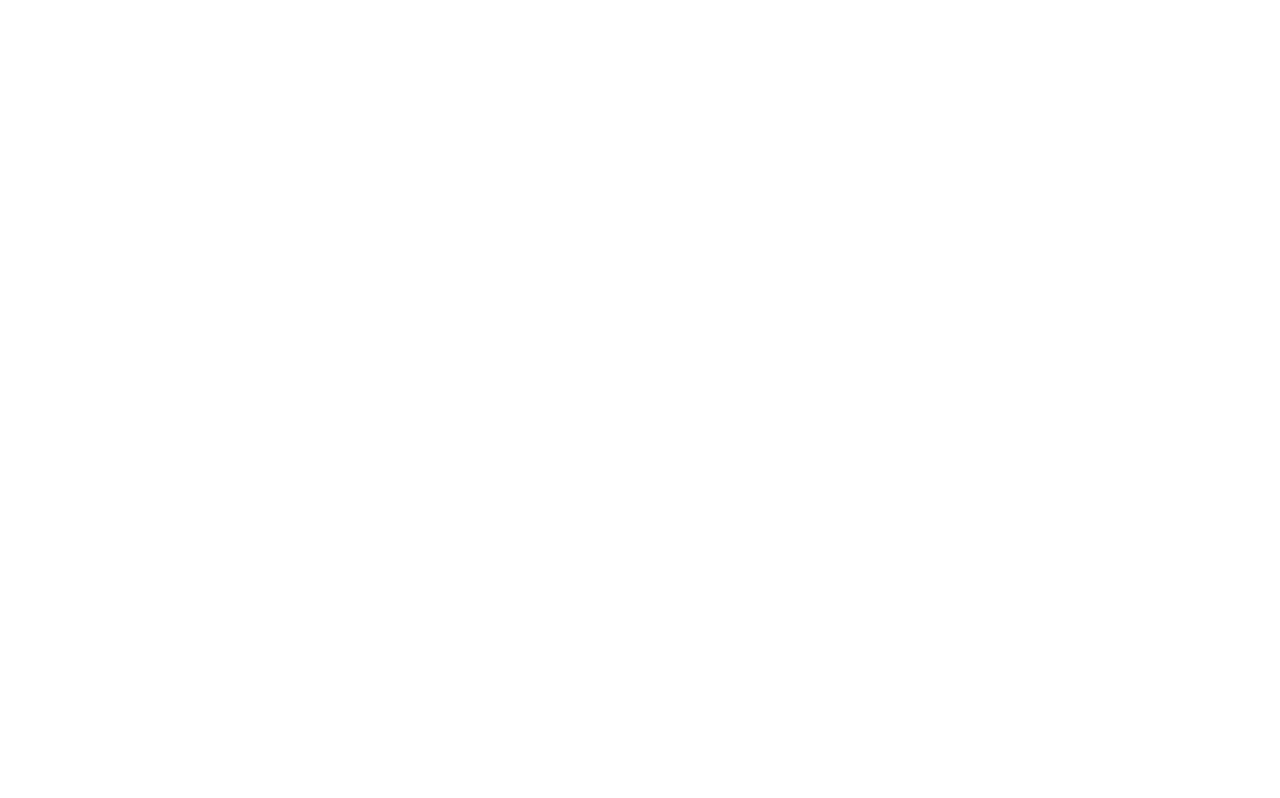
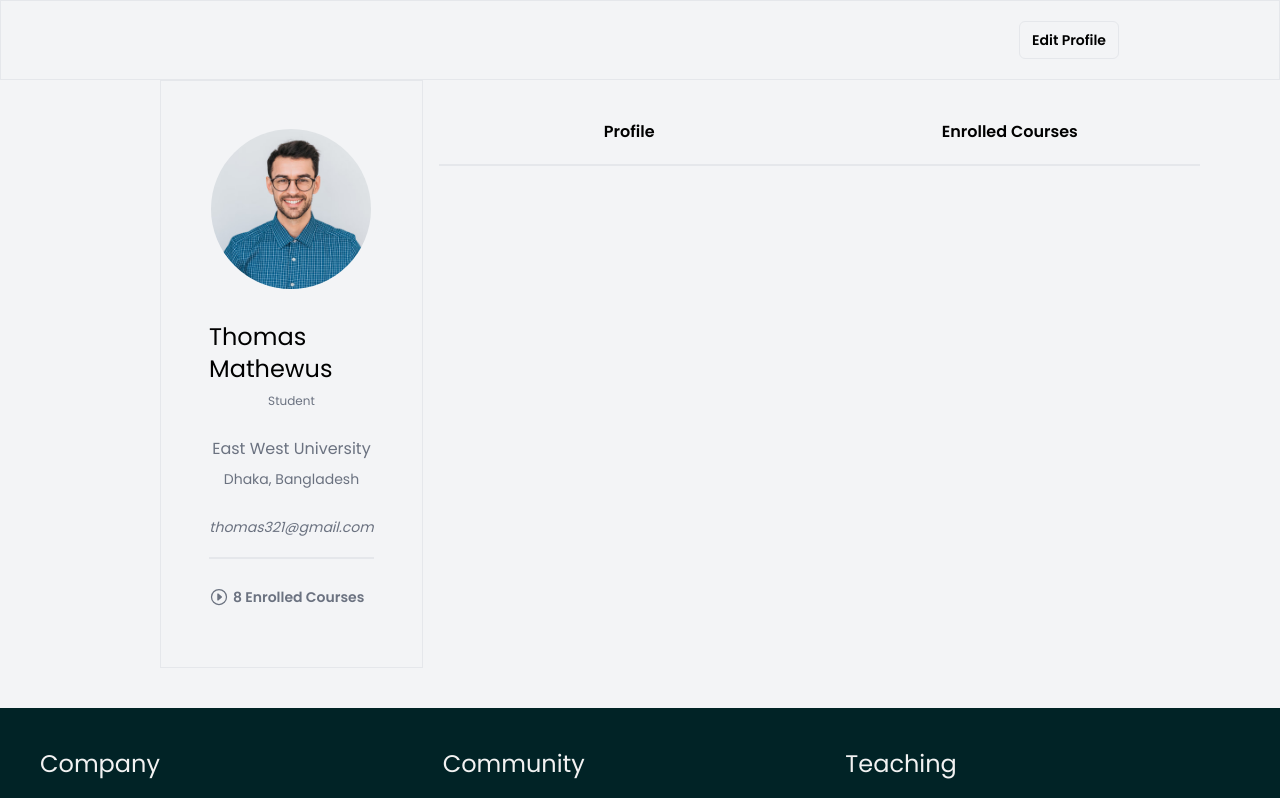
Before and after one commit to RifaOrin/LearnCS-Frontend, a React (Create React App) app: page /profile in a window 1280 px wide. Before the commit this address had no page. Shown: the top 798 px of the page. Built offline with nearby package versions, Linux system fonts and the light colour scheme; what tailwindcss-blend-mode would draw is missing.

Commit message:
Profile Page Design Added

```diff
--- a/src/App.js
+++ b/src/App.js
@@ -9,6 +9,7 @@
 import ResetPass from "./resetPassword";
 import Footer from "./footer";
 import Editprofile from "./editprofilePage";
+import Profile from "./profile";
 
 import {
   BrowserRouter as Router,
@@ -44,6 +45,8 @@
           <Route path="/footer" element={<Footer/>}></Route>
 
           <Route path="/editprofilePage" element={<Editprofile/>}></Route>
+
+          <Route path="/profile" element={<Profile/>}></Route>
       </Routes>
     </div>
     </Router>
--- a/src/profile.js
+++ b/src/profile.js
@@ -0,0 +1,51 @@
+import Profilepic from "./images/profilePhoto.jpg";
+import { IonIcon } from "@ionic/react";
+import Footer from "./footer";
+import {caretForwardCircleOutline} from 'ionicons/icons';
+
+function Profile(){
+
+    return(
+        <body className="bg-gray-100 min-h-screen">
+            <div className="sticky top-0 z-10 w-full h-20 border bg-gray-100 flex justify-end items-center space-x-2 pr-40">
+
+                <button className="text-black hover:text-white text-sm font-semibold px-3 py-2 cursor-pointer border rounded-md outline-none bg-gray-100 hover:bg-black">Edit Profile</button>
+
+            </div>
+            <div className="flex flex-col md:flex-row md:space-x-4 pl-20 pr-20 pb-10">
+                <div className="w-1/4 flex flex-col space-y-8 border ml-20 p-12 justify-center items-center">
+                    <div className="w-40 h-40 overflow-hidden rounded-full">
+                    <img src={Profilepic} className="object-cover w-full h-full"></img>
+                    </div>
+                    <div className="flex flex-col space-y-2">
+                            <h1 className="text-2xl flex justify-center ">Thomas Mathewus</h1>
+                            <p className="text-xs pb-5 flex justify-center text-gray-500">Student</p>
+                            <p className="text-md flex justify-center text-gray-500">East West University</p>
+                            <p className="text-sm flex justify-center text-gray-500">Dhaka, Bangladesh</p>
+                            <p className="text-sm flex justify-center text-gray-500 italic pt-5 border-b-2 pb-5">thomas321@gmail.com</p>
+                            <div className="flex flex-row space-x-1 pt-5">
+                            <IonIcon
+                                icon={caretForwardCircleOutline}
+                                className="text-xl text-gray-500"
+                            />
+                           <p className="pb-3 font-semibold text-sm text-gray-500">
+                               8 Enrolled Courses
+                            </p>
+                            </div>
+                    </div>
+                </div>
+                <div className="w-3/4">
+                    <button className="w-1/2 pt-10 pb-5 border-b-2 hover:border-b-4 text-black text-md font-semibold hover:text-green-700 hover:border-green-700">Profile</button>
+
+                    <button className="w-1/2 pt-10 pb-5 border-b-2 hover:border-b-4 text-black text-md font-semibold hover:text-green-700 hover:border-green-700">Enrolled Courses</button>
+
+
+                </div>
+            </div>
+            <Footer />
+
+        </body>
+
+    );
+}
+export default Profile;
```
